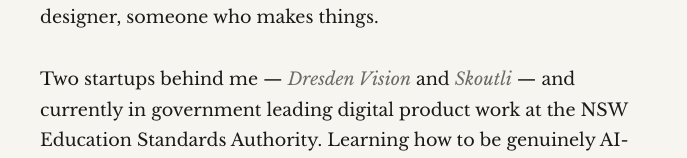
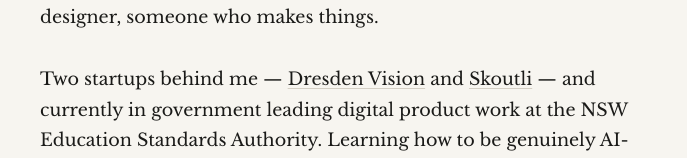
Before and after one commit to jasontklr/jasonmcdermott-net, a plain HTML site: page index.html in a window 1280 px wide. Shown: the part 331-489 px from the top of the page, without its empty margins (292-979 px from the left). Drawn offline with nearby package versions, Linux system fonts and the light colour scheme; a web font is replaced by a local one.

Commit message:
Update bio section with links to startups

```diff
--- a/index.html
+++ b/index.html
@@ -249,7 +249,7 @@
       <div class="section-label">Who I am</div>
       <p class="bio">
         I'm drawn to how things work — systems, organisations, technology, the way they interact and change each other. I'm a technologist, a designer, someone who makes things.<br><br>
-        Two startups behind me — <em>Dresden Vision</em> and <em>Skoutli</em> — and currently in government leading digital product work at the NSW Education Standards Authority. Learning how to be genuinely AI-native: not just using the tools, but rethinking how we adapt to a new and genuinely fascinating environment.
+        Two startups behind me — <a href="https://dresden.vision/" target="_blank" rel="noopener" style="color:inherit;text-decoration:underline;text-underline-offset:3px;text-decoration-color:var(--rule);">Dresden Vision</a> and <a href="https://www.skoutli.com/" target="_blank" rel="noopener" style="color:inherit;text-decoration:underline;text-underline-offset:3px;text-decoration-color:var(--rule);">Skoutli</a> — and currently in government leading digital product work at the NSW Education Standards Authority. Learning how to be genuinely AI-native: not just using the tools, but rethinking how we adapt to a new and genuinely fascinating environment.
       </p>
     </section>
 
```
